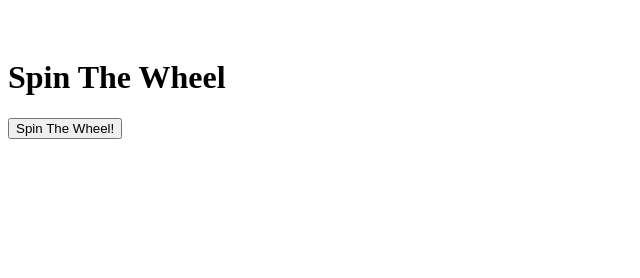
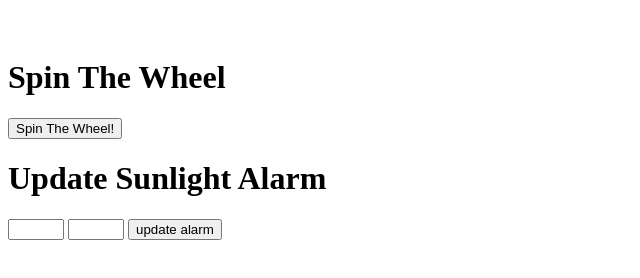
Before and after one commit to devlaf/home-automation-crap, a plain HTML site: page bridge_server/index.html in a window 1280 px wide. Shown: the whole page, without its empty margins (0-640 px from the left). Drawn offline with Linux system fonts and the light colour scheme.

Commit message:
allow setting alarm remotely

```diff
--- a/bridge_server/index.html
+++ b/bridge_server/index.html
@@ -12,6 +12,12 @@
   <div class="container">
     <h1>Spin The Wheel</h1>
     <p><input type="button" id="sendit" name="sendit" value="Spin The Wheel!" onclick="sendit()"/></p>
+    <h1>Update Sunlight Alarm</h1>
+    <p>
+      <input type="number" id="hour" name="hour" min="0" max="23">
+      <input type="number" id="minute" name="minute" min="0" max="59">
+      <input type="button" id="alarmed" name="alarmed" value="update alarm" onclick="update_alarm()"/>
+    </p>
   </div>
 </body>
 
@@ -35,4 +41,16 @@
     socket.send("spin");
     document.getElementById("sendit").disabled = true;
   }
+
+  function update_alarm() {
+    var hour = document.getElementById('hour').value;
+    var minute = document.getElementById('minute').value ;
+    var url = "http://narwhal.arctic/alarm?hour=" + hour + "&minute=" + minute;
+
+    var xhr = new XMLHttpRequest();
+    xhr.open("POST", url, true);
+    xhr.setRequestHeader('Content-Type', 'application/json');
+    xhr.send("");
+  }
+
 </script>
```
Also changed, not shown: 2 other files.
